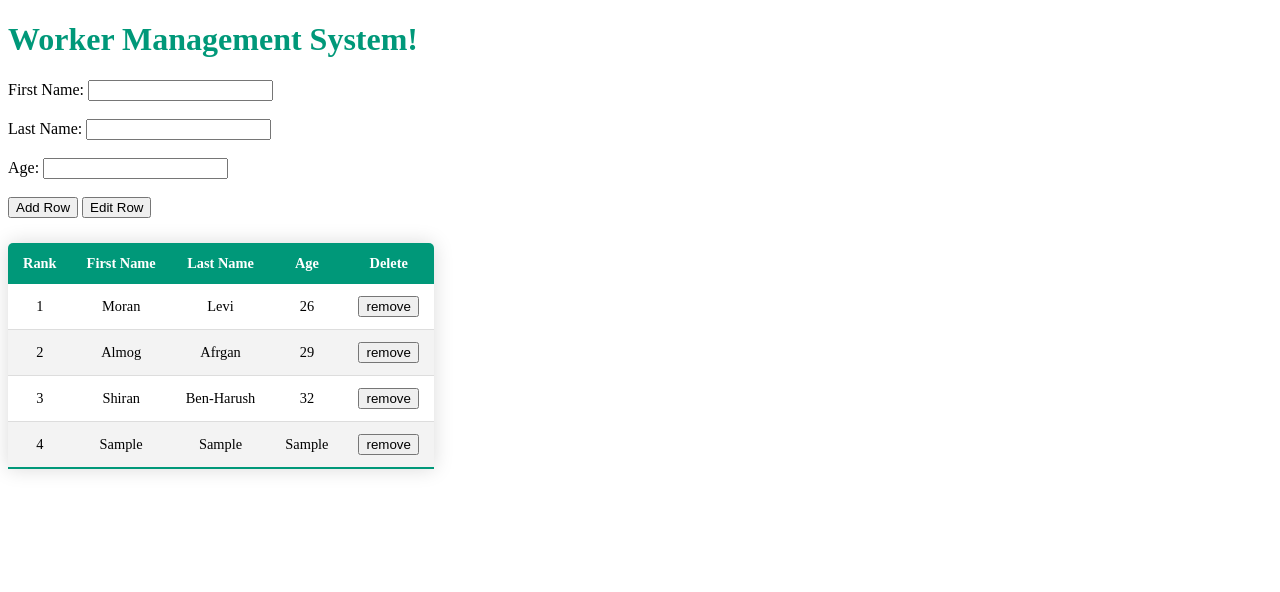
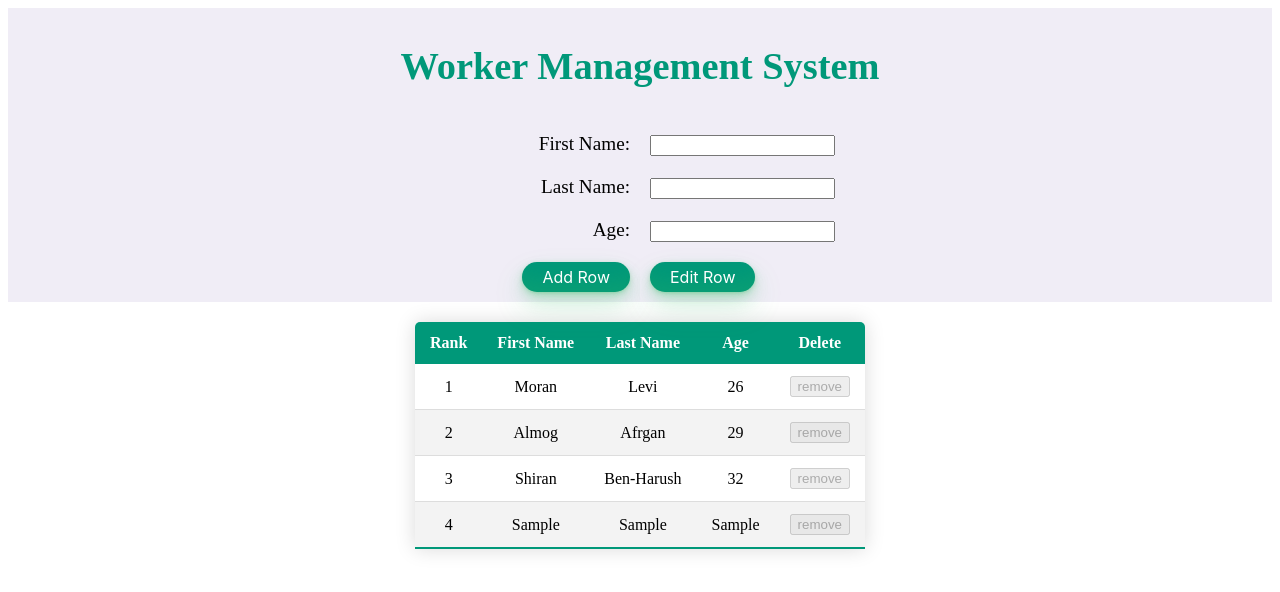
Before and after one commit to MoranLevi/Web-excercise, a website: page index.html in a window 1280 px wide. Both pictures are taken after typing "Sample", "Sample", "Sample" into the empty fields and a click on the button "Add Row". Drawn offline with Linux system fonts and the light colour scheme.

Commit message:
work at home
edit button, add remove button

```diff
--- a/index.html
+++ b/index.html
@@ -8,15 +8,27 @@
     <link rel="stylesheet" href="style.css">
 </head>
 <body>
-    <!-- <div class="center"> -->
-        <h1 id="title">Worker Management System!</h1>
-        First Name: <input type="text" name="fname" id="fname"><br><br>
-        Last Name: <input type="text" name="lname" id="lname"><br><br>
-        Age: <input type="text" name="age" id="age"><br><br>
-        <button onclick="window.addRow()">Add Row</button>
-        <button onclick="window.editRow()">Edit Row</button>
+    <!-- First Name: <input type="text" name="fname" id="fname"><br><br>
+    Last Name: <input type="text" name="lname" id="lname"><br><br>
+    Age: <input type="text" name="age" id="age"><br><br>
+    <button onclick="window.addRow()">Add Row</button>
+    <button onclick="window.editRow()">Edit Row</button> -->
+    <div class="grid">
+        <div class="box"><h1 id="title">Worker Management System</h1></div>
+        <div class="box">First Name:</div>
+        <div class="box"><input type="text" name="fname" id="fname"></div>
+        <div class="box">Last Name:</div>
+        <div class="box"><input type="text" name="lname" id="lname"></div>
+        <div class="box">Age:</div>
+        <div class="box"><input type="text" name="age" id="age"></div>
+        <div class="box"><button onclick="window.addRow()" class="button">Add Row</button></div>
+        <div class="box"><button onclick="window.editRow()" class="button">Edit Row</button></div>
+    </div>
+            <!-- <div class="box"><button onclick="window.addRow()">Add Row</button></div>
+            <div class="box"><button onclick="window.editRow()">Edit Row</button></div> -->
+        <!-- </div> -->
         <!-- <button onclick="window.deleteRow()">Delete Row</button> -->
-    <!-- </div> -->
+
 
     <!-- <div style="text-align:center;" valign="top"> -->
     <table id="table" class="content-table">
@@ -35,30 +47,29 @@
                 <td>Moran</td>
                 <td>Levi</td>
                 <td>26</td>
-                <td><button onclick="window.deleteRow()">remove</button></td>
+                <td><button disabled onclick="window.deleteRow()" id="removeButton" >remove</button></td>
             </tr>
             <tr>
                 <td>2</td>
                 <td>Almog</td>
                 <td>Afrgan</td>
                 <td>29</td>
-                <td><button onclick="window.deleteRow()">remove</button></td>
+                <td><button disabled onclick="window.deleteRow()" id="removeButton">remove</button></td>
             </tr>
             <tr>
                 <td>3</td>
                 <td>Shiran</td>
                 <td>Ben-Harush</td>
                 <td>32</td>
-                <td><button onclick="window.deleteRow()">remove</button></td>
+                <td><button disabled onclick="window.deleteRow()" id="removeButton">remove</button></td>
             </tr>
             </tbody>
-        </table>
+    </table>
     <!-- </div> -->
 
 
-
-    <script type="module" src="utils.js"></script>
-    <script type="module" src="index.js"></script>
+    <script src="utils.js"></script>
+    <script src="index.js"></script>
 
 </body>
 </html>
--- a/index.js
+++ b/index.js
@@ -1 +1 @@
-window.initClickOnRow(1);
+window.initClickOnRow();
--- a/style.css
+++ b/style.css
@@ -5,11 +5,12 @@
 .content-table {
     border-collapse: collapse;
     margin: 25px 0;
-    font-size: 0.9em;
+    font-size: 1em;
     min-width: 400px;
     border-radius: 5px 5px 0 0;
     overflow: hidden;
     box-shadow: 0 0 20px rgba(0, 0, 0, 0.15);
+    margin: 20px auto;
 }
 
 .content-table thead tr {
@@ -43,12 +44,103 @@
     font-weight: bold;
 }
 
-.center {
-    /* border: 5px solid #FFFF00; */
+.grid {
+    display: grid;
+    /* grid-template-rows: repeat(4, 1fr); */
+    grid-template-columns: repeat(12, 1fr);
+    /* grid-gap: 10px; */
+}
+
+.box {
+    color: rgb(0, 0, 0);
+    font-size: 1.5vw;
+    padding: 10px;
+    background: rgb(240, 237, 246);
     text-align: center;
 }
+
+.box:nth-child(1) {
+    grid-column: span 12;
+    /* font-size: 2vw; */
+    /* text-align: right; */
+}
+
+.box:nth-child(2),
+.box:nth-child(4),
+.box:nth-child(6),
+.box:nth-child(8) {
+    grid-column: span 6;
+    text-align: right;
+}
+
+.box:nth-child(3),
+.box:nth-child(5),
+.box:nth-child(7),
+.box:nth-child(9) {
+    grid-column: span 6;
+    text-align: left;
+}
+
+.button {
+  background-color: #009879;
+  border-radius: 100px;
+  box-shadow: rgba(44, 187, 99, .2) 0 -25px 18px -14px inset,rgba(44, 187, 99, .15) 0 1px 2px,rgba(44, 187, 99, .15) 0 2px 4px,rgba(44, 187, 99, .15) 0 4px 8px,rgba(44, 187, 99, .15) 0 8px 16px,rgba(44, 187, 99, .15) 0 16px 32px;
+  color: #ffffff;
+  cursor: pointer;
+  display: inline-block;
+  font-family: CerebriSans-Regular,-apple-system,system-ui,Roboto,sans-serif;
+  padding: 5px 20px;
+  text-align: center;
+  text-decoration: none;
+  transition: all 250ms;
+  border: 0;
+  font-size: 16px;
+  user-select: none;
+  -webkit-user-select: none;
+  touch-action: manipulation;
+}
+
+.button:hover {
+  box-shadow: rgba(44,187,99,.35) 0 -25px 18px -14px inset,rgba(44,187,99,.25) 0 1px 2px,rgba(44,187,99,.25) 0 2px 4px,rgba(44,187,99,.25) 0 4px 8px,rgba(44,187,99,.25) 0 8px 16px,rgba(44,187,99,.25) 0 16px 32px;
+  transform: scale(1.05) rotate(-1deg);
+}
+
+/* .center {
+    border: 5px solid #FFFF00;
+    text-align: center;
+}*/
 
 /* .center_table {
     margin-left: auto;
     margin-right: auto;
   } */
+
+/* .grid-container {
+    display: grid;
+    grid-template-rows: repeat(5, 1fr);
+    grid-template-columns: repeat(12, 1fr);
+    /* grid-row-gap: 2px;
+    grid-column-gap: 5px; */
+    /* grid-gap: 10px;
+    margin: 25px 0;
+    background-color: crimson;
+} */
+
+
+/* .box:nth-child(2),
+.box:nth-child(3),
+.box:nth-child(4),
+.box:nth-child(5),
+.box:nth-child(6),
+.box:nth-child(7),
+.box:nth-child(8), */
+/* .box:nth-child(9) {
+    grid-column: span 6;
+    background: crimson;
+    /* text-align: right; */
+
+
+/* .grid-item1 {
+    grid-column: span 12;
+    background-color: rgb(16, 108, 58);
+} */
--- a/utils.js
+++ b/utils.js
@@ -34,10 +34,12 @@ window.addRow = function() {
     cel4.innerHTML = age;
 
     // add remove button to the last cell
-    let newElem = document.createElement( 'input' );
-    newElem.setAttribute("type", "button");
-    newElem.setAttribute("value", "remove");
-    newElem.setAttribute("onclick", 'deleteRow()')
+    let newElem = document.createElement( "button" );
+    newElem.innerHTML = "remove";
+    newElem.setAttribute("id", 'removeButton');
+    newElem.setAttribute("onclick", 'window.deleteRow()');
+    newElem.setAttribute("disabled", 'true');
+
     cel5.appendChild(newElem);
 
     // add one to the next rank
@@ -47,19 +49,20 @@ window.addRow = function() {
     clearFields();
 
     // add click on the new row
-    initClickOnRow(table.rows.length-1);
+    initClickOnRow();
 
 
 }
 
 let table = document.getElementById("table");
 let rIndex;
+let deleteRow = 0; // symbolized that delete row. Do this for the first row after delete
+let clickRemove = 0; // symbolized that click on remove button. Do this for the select row to delete.
 
 // edit the row
 window.editRow = function ()
 {
     let table = document.getElementById("table");
-    // let rIndex;
 
     console.log(rIndex);
     table.rows[rIndex].cells[1].innerHTML = document.getElementById("fname").value;
@@ -70,28 +73,44 @@ window.editRow = function ()
     clearFields();
 }
 
-window.initClickOnRow = function (firstRow)
+window.initClickOnRow = function ()
 {
     console.log("init");
-    let i = firstRow;
-    if( i < 1)
-    {
-        return;
-    }
-    for(; i < table.rows.length; i++) {
+    // let i = firstRow;
+    // if( i < 1)
+    // {
+    //     return;
+    // }
+    console.log(table.rows.length);
+    for(let i=1; i < table.rows.length; i++) {
         table.rows[i].onclick = function()
         {
-
+            if(clickRemove == 1)
+            {
+                clickRemove = 0;
+                return;
+            }
             if(typeof rIndex !== "undefined")
             {
+                console.log("boooo");
                 console.log(rIndex);
-                table.rows[rIndex].classList.toggle("selected");
+                if( deleteRow == 0 )
+                {
+                    table.rows[rIndex].classList.toggle("selected");
+                    table.rows[rIndex].getElementsByTagName('td')[4].getElementsByTagName('button')[0].setAttribute("disabled","true");
+                }
+                else // deleteRow == 1
+                {
+                    deleteRow = 0;
+                }
             }
 
             // get selected row index
             rIndex = this.rowIndex;
             // add class selected to the row
+            console.log("hoo");
             this.classList.toggle("selected");
+            this.getElementsByTagName('td')[4].getElementsByTagName('button')[0].removeAttribute("disabled");
 
             document.getElementById("fname").value = this.cells[1].innerHTML;
             document.getElementById("lname").value = this.cells[2].innerHTML;
@@ -102,25 +121,11 @@ window.initClickOnRow = function (firstRow)
 
 window.deleteRow = function ()
 {
-    // console.log("booo");
-    // let table = document.getElementById("table");
+    clickRemove = 1;
 
-    // let index2 = index;
-    // console.log(index);
-    // table.deleteRow(index2);
-    // table.deleteRow(rIndex);
-    // console.log(rIndex);
+    let indexToDelete = rIndex;
+    table.deleteRow(indexToDelete);
 
-    console.log("delete");
-    var td = event.target.parentNode;
-    var tr = td.parentNode; // the row to be removed
-    console.log(tr);
-    tr.parentNode.removeChild(tr);
-
-    // console.log("hooo");
-    // clean the fields
-    // window.clearFields();
-
-    // add click on the new row
-    window.initClickOnRow(table.rows.length-1);
+    deleteRow = 1;
+    window.initClickOnRow();
 }
```
